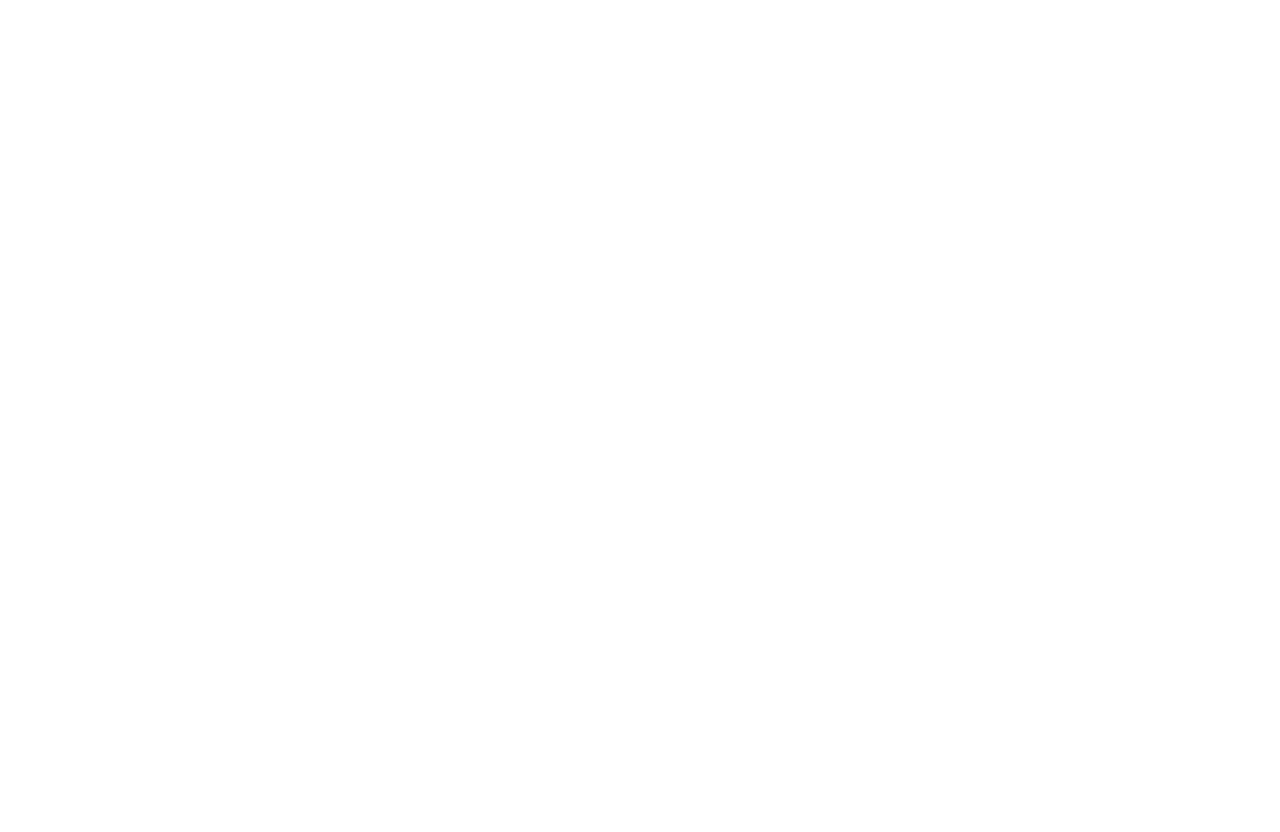
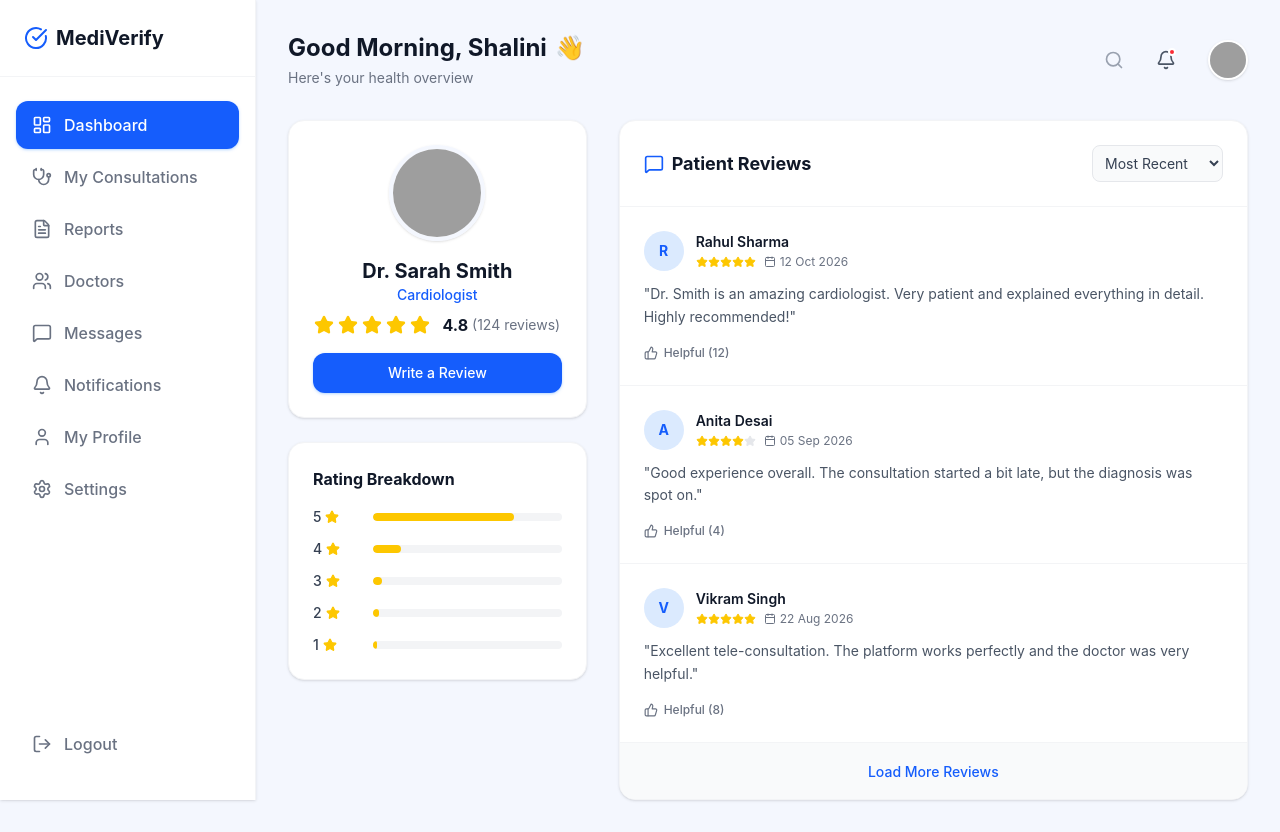
Before and after one commit to 2005shalini/mediverify, a React app in the folder frontend/: page /doctor-review in a window 1280 px wide. Before the commit this address had no page. Before the commit the page ends 800 px from the top, so only its background shows below. Built offline with nearby package versions, Linux system fonts and the light colour scheme; grey boxes are pictures that could not be loaded; the HTML template or start-up script is replaced by a standard one.

Commit message:
Add doctor  review pages

```diff
--- /dev/null
+++ b/frontend/src/pages/DoctorReviewPage.jsx
@@ -0,0 +1,155 @@
+import Sidebar from "../components/dashboard/Sidebar";
+import TopNavbar from "../components/dashboard/TopNavbar";
+import { Star, MessageSquare, ThumbsUp, Calendar } from "lucide-react";
+
+export default function DoctorReviewPage() {
+  const reviews = [
+    {
+      id: 1,
+      patientName: "Rahul Sharma",
+      date: "12 Oct 2026",
+      rating: 5,
+      comment: "Dr. Smith is an amazing cardiologist. Very patient and explained everything in detail. Highly recommended!",
+      likes: 12
+    },
+    {
+      id: 2,
+      patientName: "Anita Desai",
+      date: "05 Sep 2026",
+      rating: 4,
+      comment: "Good experience overall. The consultation started a bit late, but the diagnosis was spot on.",
+      likes: 4
+    },
+    {
+      id: 3,
+      patientName: "Vikram Singh",
+      date: "22 Aug 2026",
+      rating: 5,
+      comment: "Excellent tele-consultation. The platform works perfectly and the doctor was very helpful.",
+      likes: 8
+    }
+  ];
+
+  return (
+    <div className="min-h-screen bg-[#F4F7FE] font-sans">
+      <Sidebar />
+
+      <div className="ml-64 p-8">
+        <TopNavbar />
+
+        <div className="mt-8 grid grid-cols-1 lg:grid-cols-3 gap-8">
+          {/* Left Column: Doctor Profile & Rating Summary */}
+          <div className="lg:col-span-1 space-y-6">
+            <div className="bg-white rounded-2xl shadow-sm p-6 border border-gray-100 flex flex-col items-center text-center">
+              <img
+                src="https://images.unsplash.com/photo-1559839734-2b71ea197ec2?auto=format&fit=crop&w=300&q=80"
+                alt="Doctor Profile"
+                className="w-24 h-24 rounded-full object-cover border-4 border-[#F4F7FE] shadow-sm mb-4"
+              />
+              <h2 className="text-xl font-bold text-gray-900">Dr. Sarah Smith</h2>
+              <p className="text-blue-600 font-medium text-sm mb-2">Cardiologist</p>
+
+              <div className="flex items-center gap-1 mb-4">
+                {[1, 2, 3, 4, 5].map((star) => (
+                  <Star key={star} size={20} className="fill-yellow-400 text-yellow-400" />
+                ))}
+                <span className="ml-2 font-bold text-gray-900">4.8</span>
+                <span className="text-sm text-gray-500">(124 reviews)</span>
+              </div>
+
+              <button className="w-full py-2.5 bg-blue-600 text-white rounded-xl hover:bg-blue-700 transition font-medium text-sm shadow-sm shadow-blue-200">
+                Write a Review
+              </button>
+            </div>
+
+            <div className="bg-white rounded-2xl shadow-sm p-6 border border-gray-100">
+              <h3 className="font-bold text-gray-900 mb-4">Rating Breakdown</h3>
+              <div className="space-y-3">
+                {[5, 4, 3, 2, 1].map((rating) => (
+                  <div key={rating} className="flex items-center gap-3">
+                    <div className="flex items-center gap-1 w-12">
+                      <span className="text-sm font-medium text-gray-700">{rating}</span>
+                      <Star size={14} className="fill-yellow-400 text-yellow-400" />
+                    </div>
+                    <div className="flex-1 h-2 bg-gray-100 rounded-full overflow-hidden">
+                      <div
+                        className="h-full bg-yellow-400 rounded-full"
+                        style={{ width: `${rating === 5 ? 75 : rating === 4 ? 15 : rating === 3 ? 5 : rating === 2 ? 3 : 2}%` }}
+                      ></div>
+                    </div>
+                  </div>
+                ))}
+              </div>
+            </div>
+          </div>
+
+          {/* Right Column: Reviews List */}
+          <div className="lg:col-span-2">
+            <div className="bg-white rounded-2xl shadow-sm border border-gray-100 overflow-hidden">
+              <div className="p-6 border-b border-gray-100 flex justify-between items-center">
+                <h3 className="text-lg font-bold text-gray-900 flex items-center gap-2">
+                  <MessageSquare size={20} className="text-blue-600" />
+                  Patient Reviews
+                </h3>
+                <select className="bg-gray-50 border border-gray-200 text-gray-700 text-sm rounded-lg focus:ring-blue-500 focus:border-blue-500 block p-2">
+                  <option>Most Recent</option>
+                  <option>Highest Rated</option>
+                  <option>Lowest Rated</option>
+                </select>
+              </div>
+
+              <div className="divide-y divide-gray-100">
+                {reviews.map((review) => (
+                  <div key={review.id} className="p-6 hover:bg-gray-50 transition">
+                    <div className="flex justify-between items-start mb-3">
+                      <div className="flex items-center gap-3">
+                        <div className="w-10 h-10 rounded-full bg-blue-100 text-blue-600 flex items-center justify-center font-bold text-sm">
+                          {review.patientName.charAt(0)}
+                        </div>
+                        <div>
+                          <h4 className="font-semibold text-gray-900 text-sm">{review.patientName}</h4>
+                          <div className="flex items-center gap-2 mt-0.5">
+                            <div className="flex items-center">
+                              {[...Array(5)].map((_, i) => (
+                                <Star
+                                  key={i}
+                                  size={12}
+                                  className={i < review.rating ? "fill-yellow-400 text-yellow-400" : "fill-gray-200 text-gray-200"}
+                                />
+                              ))}
+                            </div>
+                            <span className="text-xs text-gray-500 flex items-center gap-1">
+                              <Calendar size={12} />
+                              {review.date}
+                            </span>
+                          </div>
+                        </div>
+                      </div>
+                    </div>
+
+                    <p className="text-gray-600 text-sm leading-relaxed mb-4">
+                      "{review.comment}"
+                    </p>
+
+                    <div className="flex items-center gap-4">
+                      <button className="flex items-center gap-1.5 text-xs font-medium text-gray-500 hover:text-blue-600 transition">
+                        <ThumbsUp size={14} />
+                        Helpful ({review.likes})
+                      </button>
+                    </div>
+                  </div>
+                ))}
+              </div>
+
+              <div className="p-4 border-t border-gray-100 bg-gray-50 text-center">
+                <button className="text-sm font-medium text-blue-600 hover:text-blue-800 transition">
+                  Load More Reviews
+                </button>
+              </div>
+            </div>
+          </div>
+        </div>
+      </div>
+    </div>
+  );
+}
--- a/frontend/src/routes/AppRoutes.jsx
+++ b/frontend/src/routes/AppRoutes.jsx
@@ -12,6 +12,7 @@
 import ChatPage from "../pages/ChatPage";
 import ProfilePage from "../pages/ProfilePage";
 import DoctorDashboard from "../pages/DoctorDashboard";
+import DoctorReviewPage from "../pages/DoctorReviewPage";
 
 export default function AppRoutes() {
   return (
@@ -29,6 +30,7 @@
         <Route path="/chat" element={<ChatPage />} />
         <Route path="/profile" element={<ProfilePage />} />
         <Route path="/doctor-dashboard" element={<DoctorDashboard />} />
+        <Route path="/doctor-review" element={<DoctorReviewPage />} />
       </Routes>
     </BrowserRouter>
   );
```
